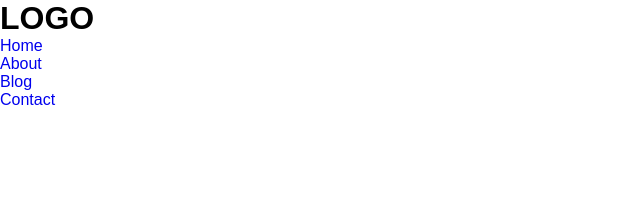
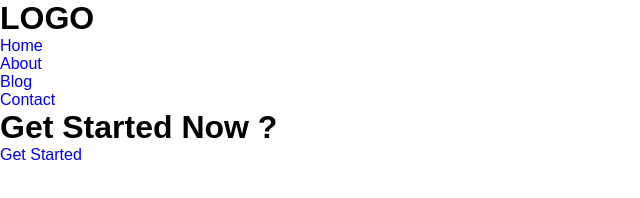
Before and after one commit to Shah-Adil/n-project, a plain HTML site: page index.html in a window 1280 px wide. Shown: the whole page, without its empty margins (0-640 px from the left). Drawn offline with Linux system fonts and the light colour scheme.

Commit message:
[main tag added]

```diff
--- a/index.html
+++ b/index.html
@@ -9,6 +9,8 @@
 </head>
 <body>
     <header>
+        <div class="container">
+
             <h1>LOGO</h1>
             <ul class="nav">
                 <li><a href="#">Home</a></li>
@@ -16,6 +18,17 @@
                 <li><a href="#">Blog</a></li>
                 <li><a href="#">Contact</a></li>
            </ul>
+         </div>
+
     </header>
+
+    <main>
+        <div class="container">
+            <div class="main-content">
+                <h1>Get Started Now ?</h1>
+                <a href="#">Get Started </a>
+            </div>
+        </div>
+    </main>
 </body>
 </html>
```
Lines whose indentation alone changed are shown as unchanged.
